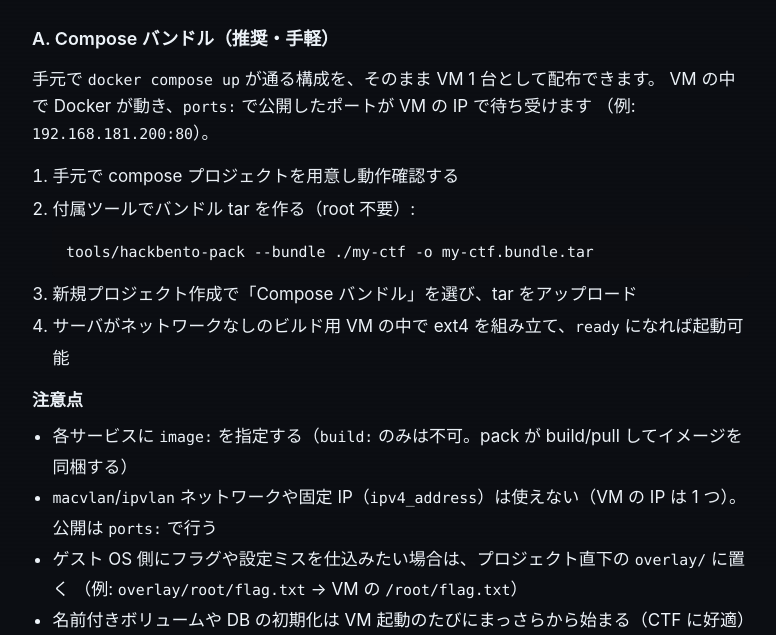
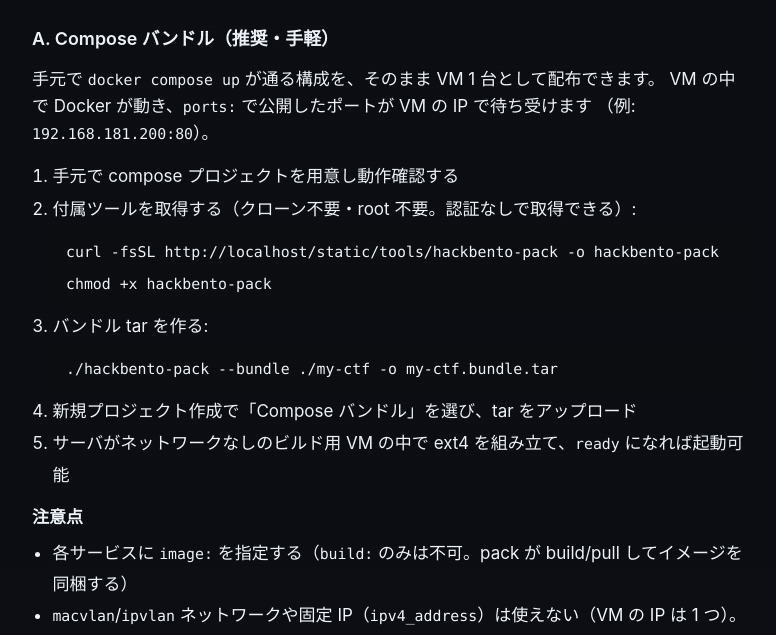
Before and after one commit to ka1222te/hack-bento, a FastAPI app: template orchestrator/templates/rootfs_help.html in a window 1280 px wide. Shown: the part 232-867 px from the top of the page, without its empty margins (249-1025 px from the left). Run offline with FastAPI, Linux system fonts and the light colour scheme; the template is opened without the code that fills it, so the values that code supplies are empty; parts of the project's set-up code (start-up, migrations or seed data) failed here and were passed over.

Commit message:
feat: hackbento-packをクローン不要でcurl取得できるように配信
tools/hackbento-pack を orchestrator/static/tools/ へ移動し、既存の
/static マウント経由で認証不要の静的ファイルとして配信する。手元に
リポジトリをクローンせず curl -fsSL <domain>/static/tools/hackbento-pack
で直接取得・実行できるようにし、/docs/rootfs のガイドと tools/README.md
にコマンド例を追記した。アップロード側（/api/images 等）の認証は変更なし。

Co-Authored-By: Claude Sonnet 5 <noreply@anthropic.com>

```diff
--- a/orchestrator/templates/rootfs_help.html
+++ b/orchestrator/templates/rootfs_help.html
@@ -21,8 +21,12 @@
       </p>
       <ol style="margin:0 0 .75rem 1.2rem;line-height:1.9">
         <li>手元で compose プロジェクトを用意し動作確認する</li>
-        <li>付属ツールでバンドル tar を作る（root 不要）:
-          <pre style="background:var(--code-bg,#1113);padding:.6rem .8rem;border-radius:6px;overflow-x:auto"><code>tools/hackbento-pack --bundle ./my-ctf -o my-ctf.bundle.tar</code></pre>
+        <li>付属ツールを取得する（クローン不要・root 不要。認証なしで取得できる）:
+          <pre style="background:var(--code-bg,#1113);padding:.6rem .8rem;border-radius:6px;overflow-x:auto"><code>curl -fsSL {{ request.url.scheme }}://{{ request.url.netloc }}/static/tools/hackbento-pack -o hackbento-pack
+chmod +x hackbento-pack</code></pre>
+        </li>
+        <li>バンドル tar を作る:
+          <pre style="background:var(--code-bg,#1113);padding:.6rem .8rem;border-radius:6px;overflow-x:auto"><code>./hackbento-pack --bundle ./my-ctf -o my-ctf.bundle.tar</code></pre>
         </li>
         <li>新規プロジェクト作成で「Compose バンドル」を選び、tar をアップロード</li>
         <li>サーバがネットワークなしのビルド用 VM の中で ext4 を組み立て、<code>ready</code> になれば起動可能</li>
```
Also changed, not shown: tools/README.md, 2 other files.
